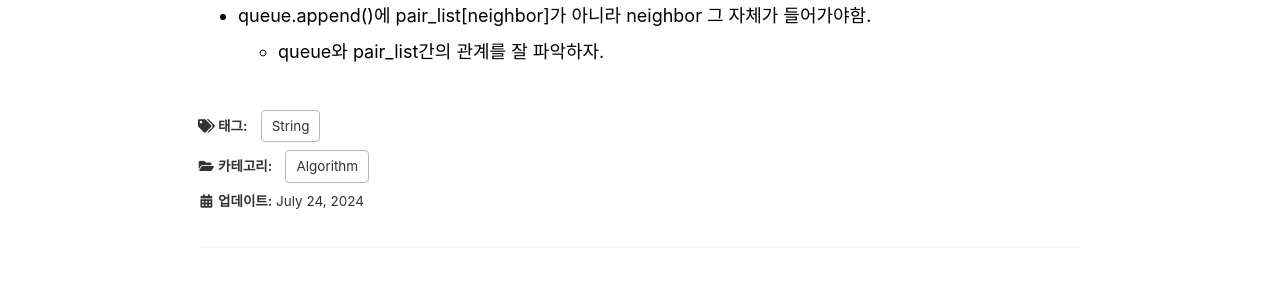
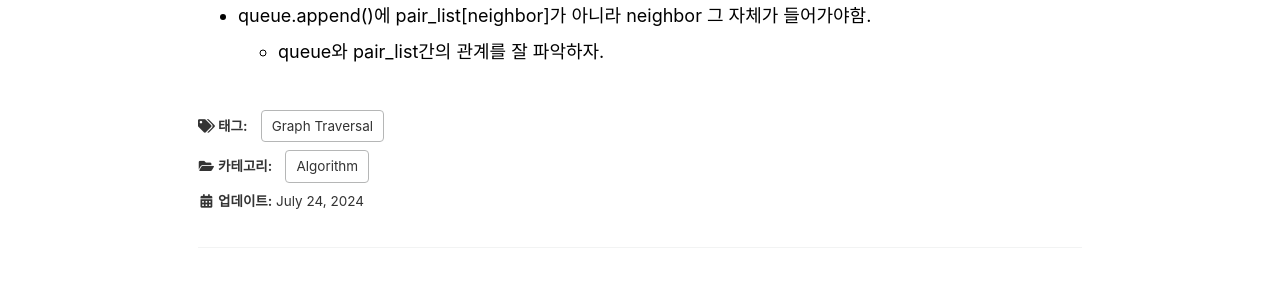
Before and after one commit to domingolee0254/domingolee0254.github.io, a Jekyll site: the page built from _posts/Algorithm/Graph Traversal/2024-07-24-[백준] 바이러스.md, in a window 1280 px wide and 900 px high, scrolled down 1573 px. Shown: the part 142-434 px from the top of the window. Built offline with Jekyll 4.4.1, drawn with Linux system fonts in a browser that asks for light colours; cached includes are drawn as plain includes; comment, search, counter and statistics services are not loaded.

Commit message:
code update

```diff
--- a/_posts/Algorithm/BFSDFS/2024-07-24-[백준] 바이러스.md
+++ b/_posts/Algorithm/Graph Traversal/2024-07-24-[백준] 바이러스.md
@@ -8,7 +8,7 @@ toc_sticky: true
 categories:
     - Algorithm
 tags:
-    - String
+    - Graph Traversal
 last_modified_at: 2024-07-24
 ---
 
```
Also changed, not shown: _posts/Algorithm/Graph Traversal/2024-07-24-[백준] 유기농배추.md (renamed from _posts/Algorithm/BFSDFS/2024-07-24-[백준] 유기농배추.md, +1 -1 lines).
